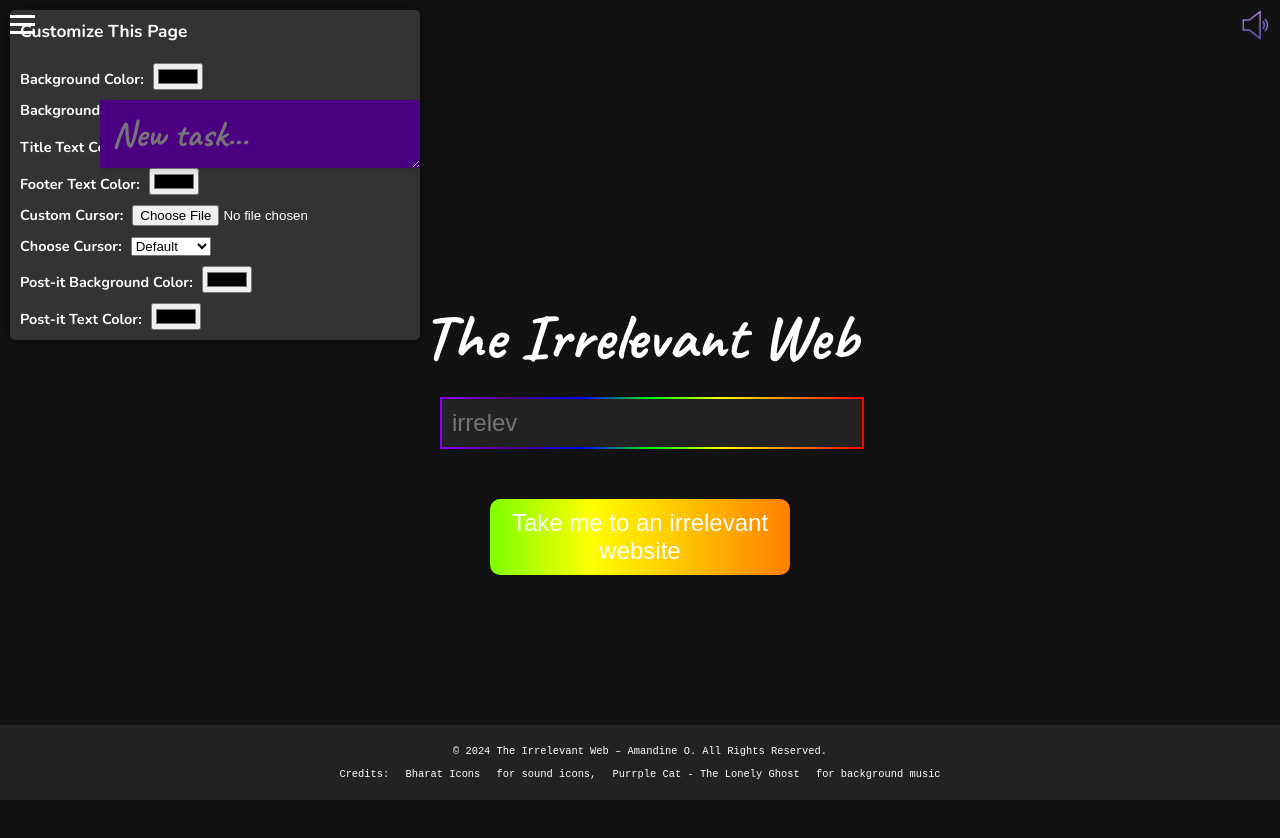
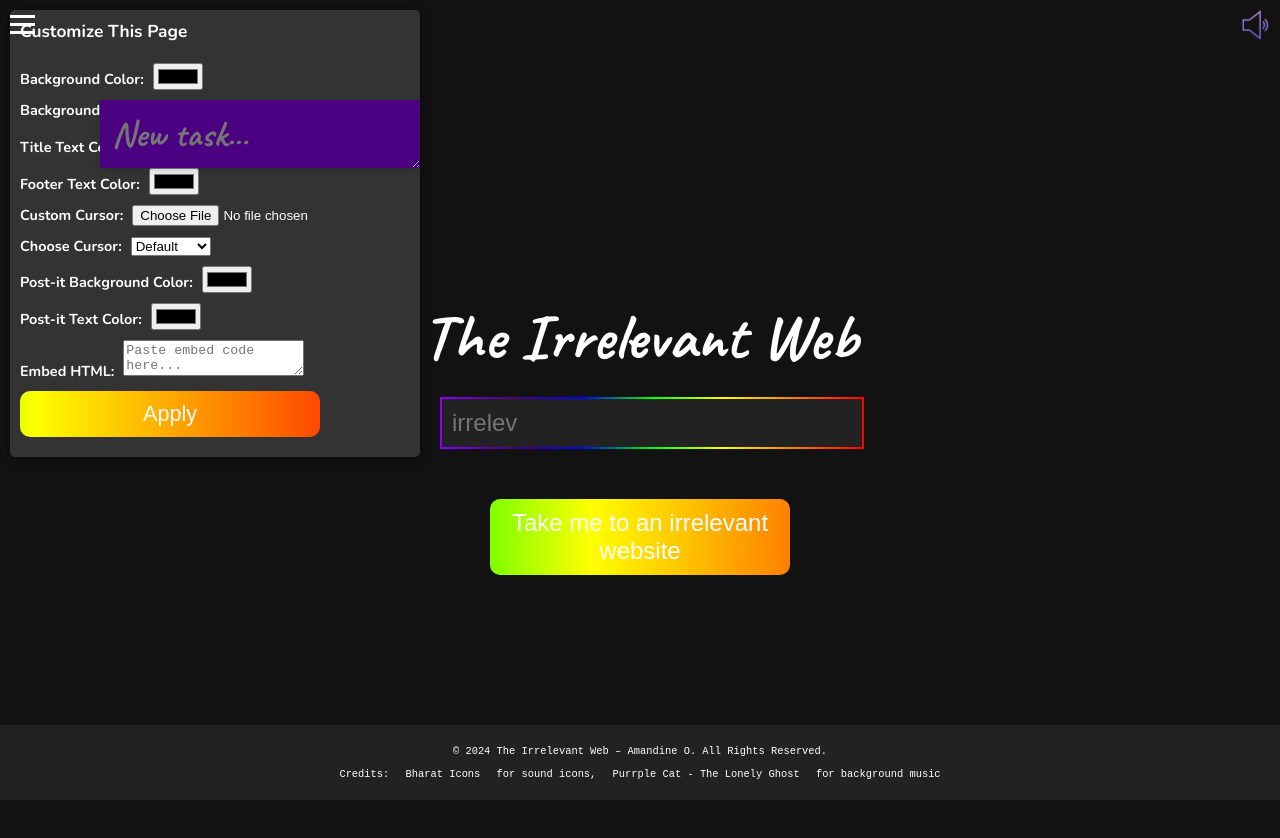
Before and after one commit to arietisfire/theirrelevantweb, a plain HTML site: page index.html in a window 1280 px wide. Both pictures are taken after a click on the element 22 px from the left and 24 px from the top of the page. Drawn offline with nearby package versions, Linux system fonts and the light colour scheme.

Commit message:
Update index.html

```diff
--- a/index.html
+++ b/index.html
@@ -53,6 +53,11 @@
             <label for="post-it-text-color">Post-it Text Color:</label>
             <input type="color" id="post-it-text-color">
         </div>
+        <div>
+            <label for="embed-link">Embed HTML:</label>
+            <textarea id="embed-link" placeholder="Paste embed code here..."></textarea>
+            <button id="apply-embed">Apply</button>
+        </div>
     </div>
     <h1 id="title">The <span>I</span>rrelevant <span>W</span>eb</h1>
     <div class="search-bar">
@@ -64,6 +69,7 @@
         <input type="text" id="new-task" placeholder="New task...">
         <div id="tasks"></div>
     </div>
+    <div id="embed-container"></div>
     <footer>
         <p>© 2024 The Irrelevant Web – Amandine O. All Rights Reserved.</p>
         <p>Credits: <a href="https://www.flaticon.com/authors/bharat-icons">Bharat Icons</a> for sound icons, <a href="https://www.free-stock-music.com/purrple-cat-the-lonely-ghost-halloween-2023.html">Purrple Cat - The Lonely Ghost</a> for background music</p>
```
